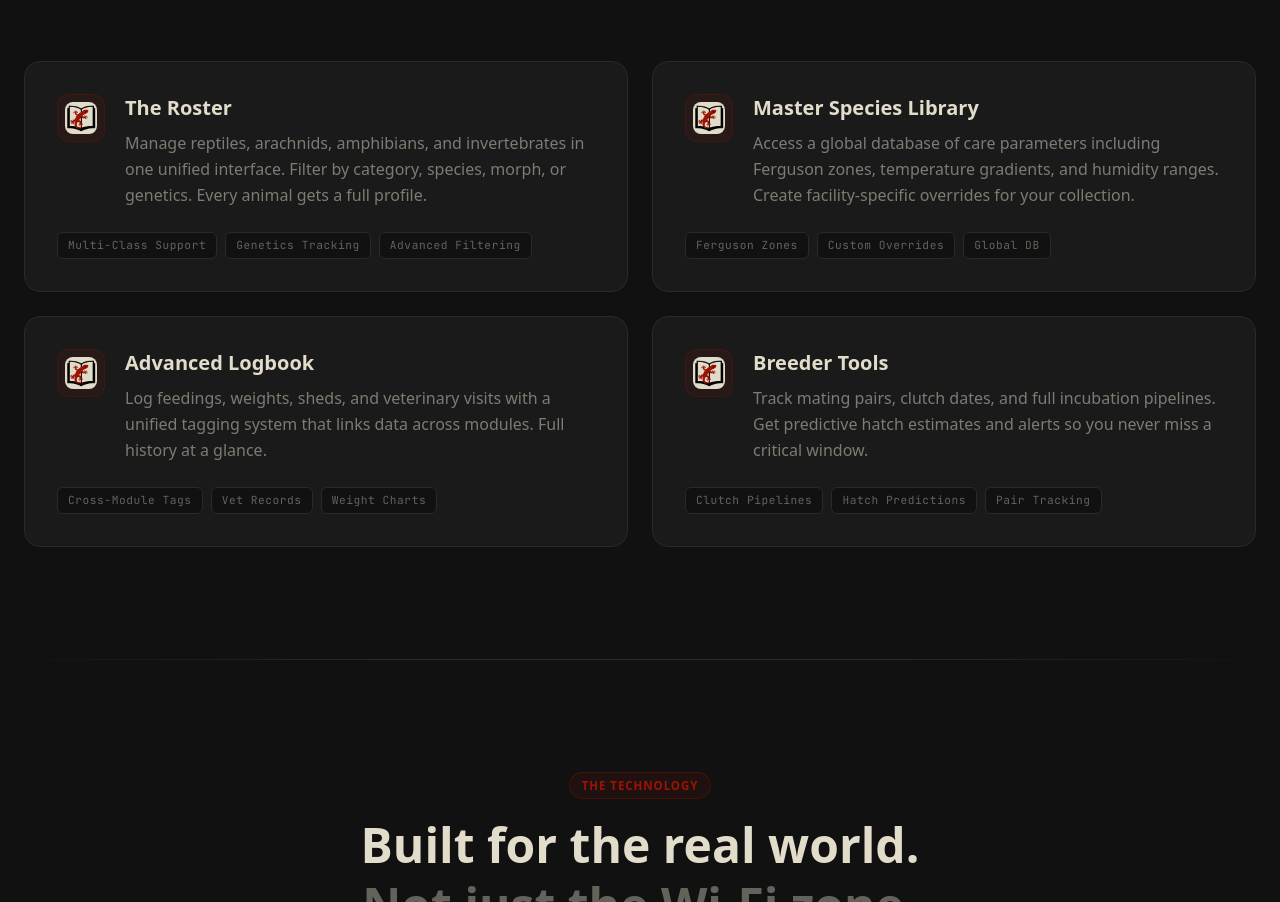
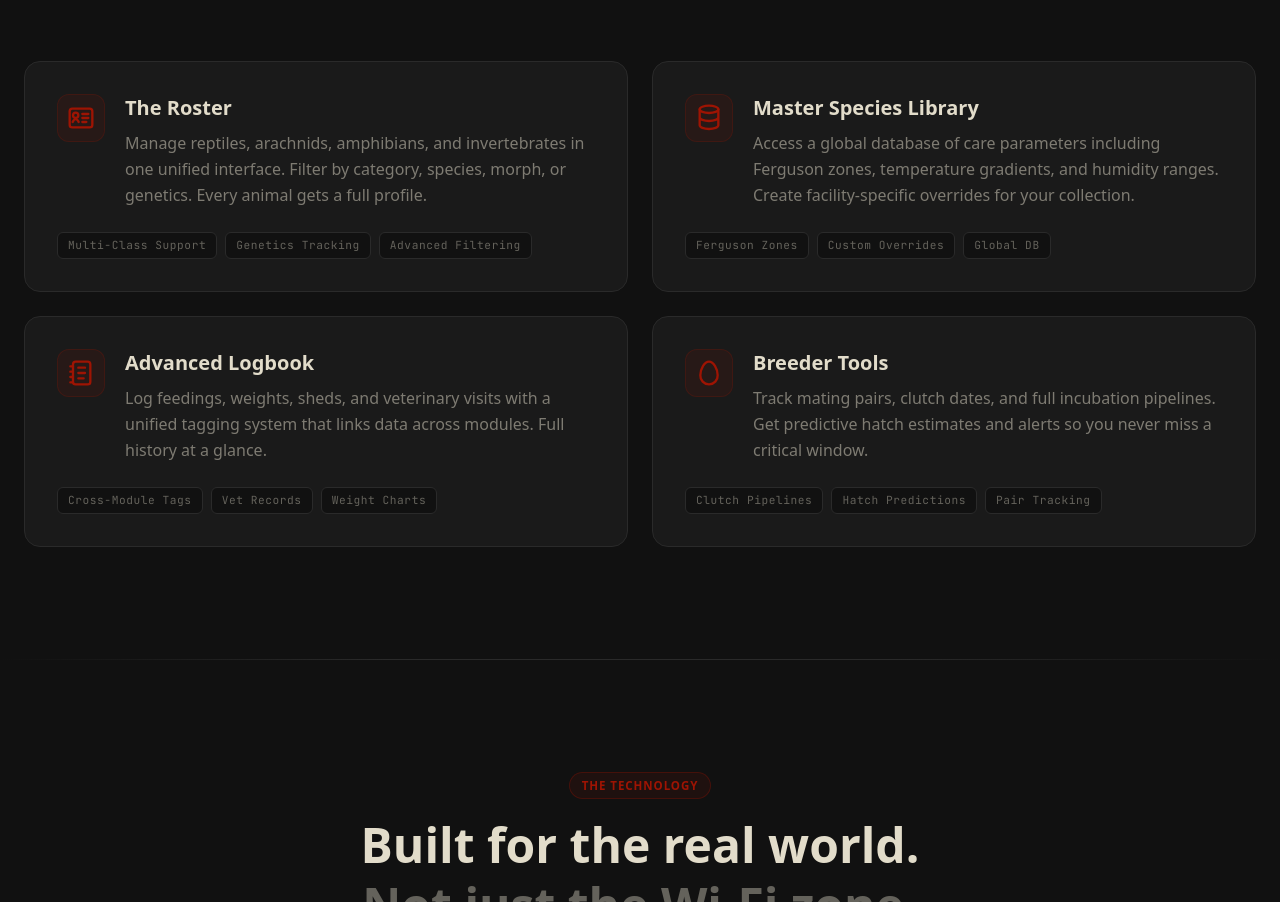
Before and after one commit to RREReptiles/ReptiLog-Site, a website: page index.html in a window 1280 px wide. Shown: the part 1909-2811 px from the top of the page. Drawn offline with Linux system fonts and the light colour scheme.

Commit message:
Update Core Features icons

```diff
--- a/index.html
+++ b/index.html
@@ -510,7 +510,11 @@
             <div class="flex items-start gap-5">
               <!-- Icon -->
               <div class="flex-shrink-0 w-12 h-12 rounded-xl bg-crimson/10 border border-crimson/20 flex items-center justify-center">
-                <img src="images/app_Icon.png" alt="ReptiLog app icon" class="w-8 h-8 rounded-lg object-cover" />
+                <svg class="w-8 h-8 text-crimson" fill="none" viewBox="0 0 24 24" stroke="currentColor" stroke-width="1.75" aria-hidden="true">
+                  <rect x="3.5" y="5" width="17" height="14" rx="2" />
+                  <circle cx="8" cy="10" r="2" />
+                  <path stroke-linecap="round" stroke-linejoin="round" d="M5.75 15c.65-1.45 1.45-2.15 2.25-2.15S9.6 13.55 10.25 15M13 9h4.5M13 12h4.5M13 15h3" />
+                </svg>
               </div>
               <div>
                 <h3 class="text-parchment font-bold text-xl mb-2">The Roster</h3>
@@ -532,7 +536,10 @@
           <div class="feature-card rounded-2xl p-8 reveal">
             <div class="flex items-start gap-5">
               <div class="flex-shrink-0 w-12 h-12 rounded-xl bg-crimson/10 border border-crimson/20 flex items-center justify-center">
-                <img src="images/app_Icon.png" alt="ReptiLog app icon" class="w-8 h-8 rounded-lg object-cover" />
+                <svg class="w-8 h-8 text-crimson" fill="none" viewBox="0 0 24 24" stroke="currentColor" stroke-width="1.75" aria-hidden="true">
+                  <ellipse cx="12" cy="5.5" rx="7" ry="2.75" />
+                  <path stroke-linecap="round" stroke-linejoin="round" d="M5 5.5v6c0 1.52 3.13 2.75 7 2.75s7-1.23 7-2.75v-6M5 11.5v6c0 1.52 3.13 2.75 7 2.75s7-1.23 7-2.75v-6" />
+                </svg>
               </div>
               <div>
                 <h3 class="text-parchment font-bold text-xl mb-2">Master Species Library</h3>
@@ -553,7 +560,10 @@
           <div class="feature-card rounded-2xl p-8 reveal">
             <div class="flex items-start gap-5">
               <div class="flex-shrink-0 w-12 h-12 rounded-xl bg-crimson/10 border border-crimson/20 flex items-center justify-center">
-                <img src="images/app_Icon.png" alt="ReptiLog app icon" class="w-8 h-8 rounded-lg object-cover" />
+                <svg class="w-8 h-8 text-crimson" fill="none" viewBox="0 0 24 24" stroke="currentColor" stroke-width="1.75" aria-hidden="true">
+                  <rect x="6" y="3.5" width="13" height="17" rx="2" />
+                  <path stroke-linecap="round" d="M6 7H4M6 11H4M6 15H4M6 19H4M10 8h5M10 12h5M10 16h4" />
+                </svg>
               </div>
               <div>
                 <h3 class="text-parchment font-bold text-xl mb-2">Advanced Logbook</h3>
@@ -574,7 +584,9 @@
           <div class="feature-card rounded-2xl p-8 reveal">
             <div class="flex items-start gap-5">
               <div class="flex-shrink-0 w-12 h-12 rounded-xl bg-crimson/10 border border-crimson/20 flex items-center justify-center">
-                <img src="images/app_Icon.png" alt="ReptiLog app icon" class="w-8 h-8 rounded-lg object-cover" />
+                <svg class="w-8 h-8 text-crimson" fill="none" viewBox="0 0 24 24" stroke="currentColor" stroke-width="1.75" aria-hidden="true">
+                  <path stroke-linecap="round" stroke-linejoin="round" d="M12 3.5c-3.45 0-6.5 5.45-6.5 10.15A6.5 6.5 0 0012 20.5a6.5 6.5 0 006.5-6.85C18.5 8.95 15.45 3.5 12 3.5z" />
+                </svg>
               </div>
               <div>
                 <h3 class="text-parchment font-bold text-xl mb-2">Breeder Tools</h3>
```
